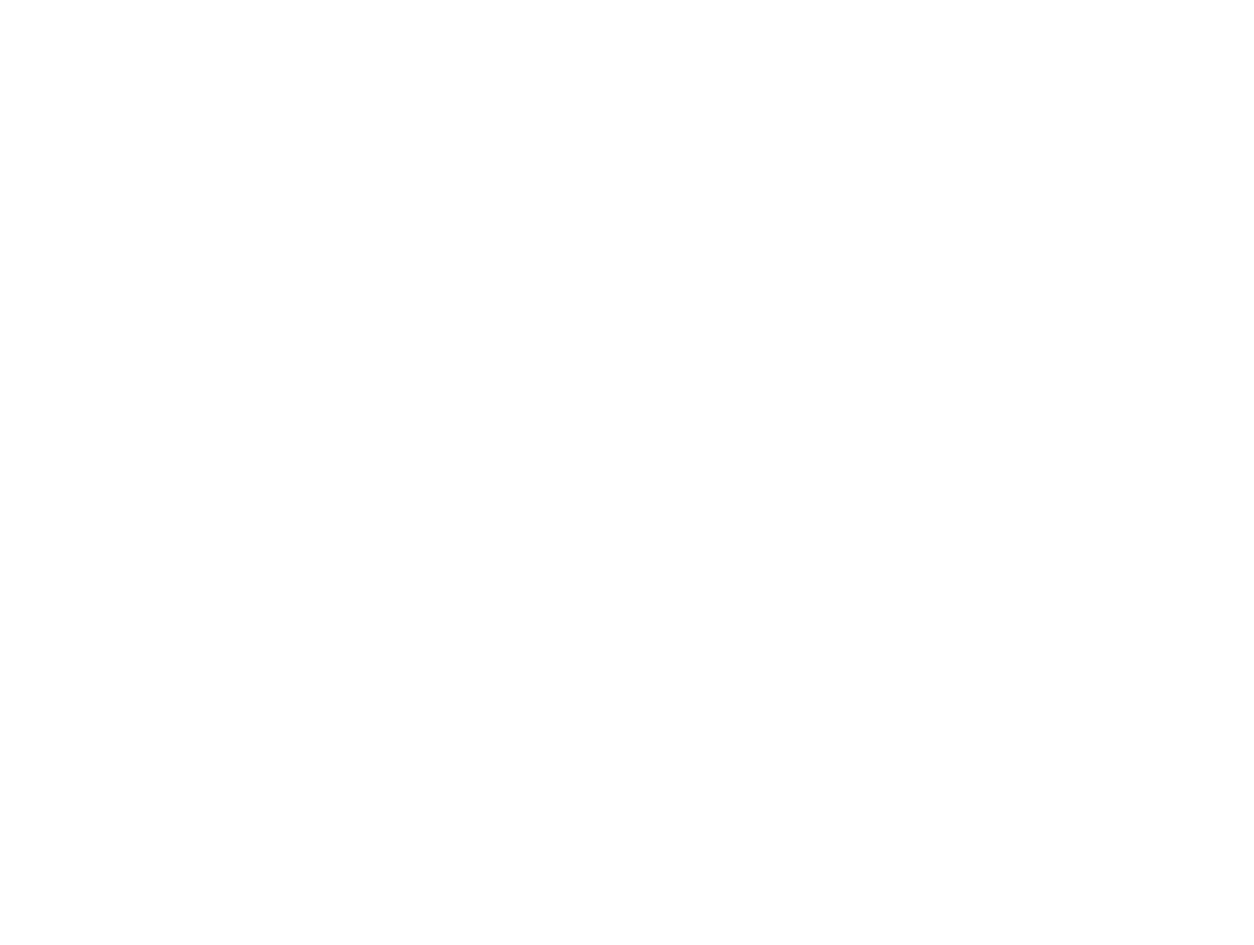
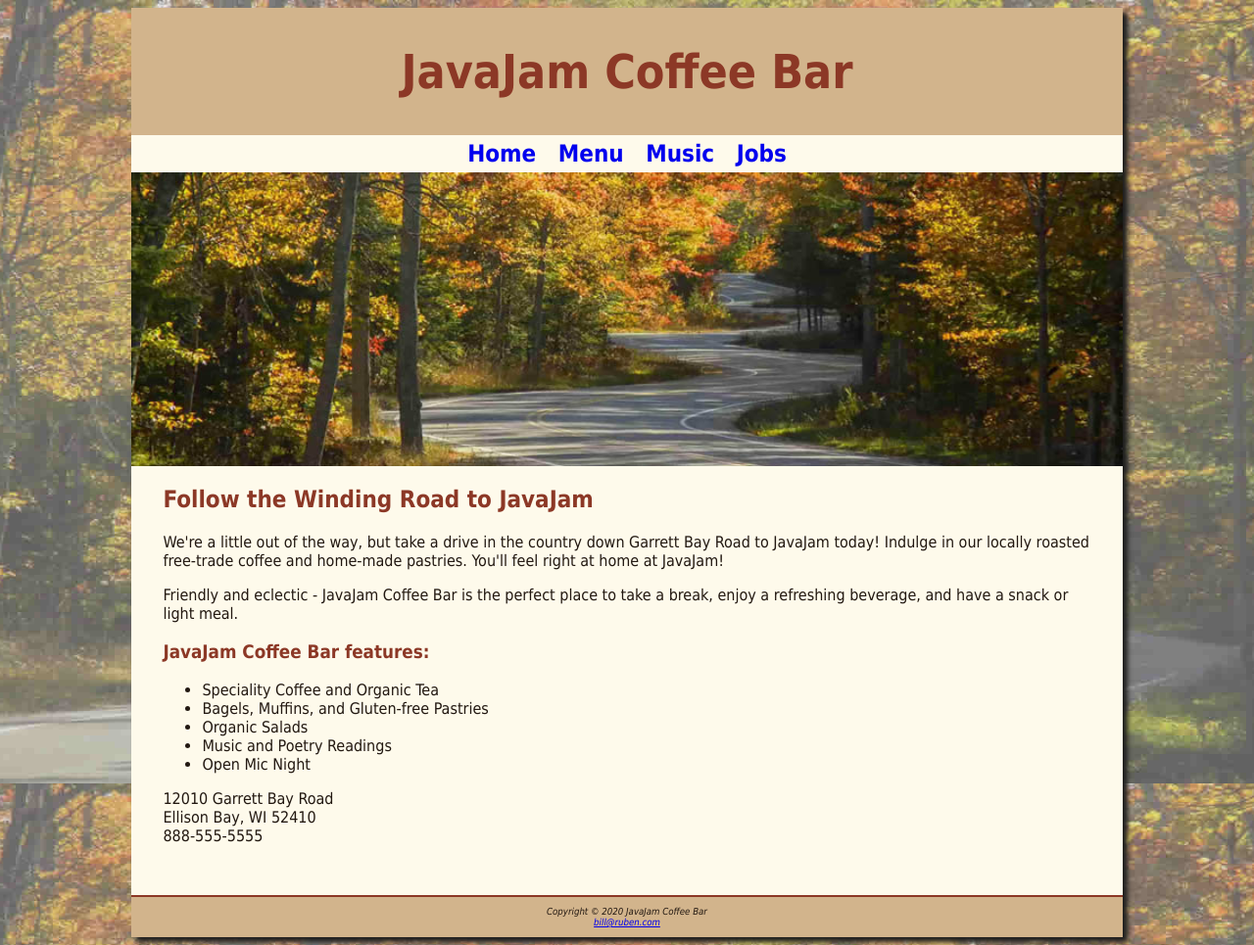
Before and after one commit to sdev153fl26/sdev153fl26, a plain HTML site: page ch04/index.html in a window 1280 px wide. Shown: the whole page at 98% size. Before the commit the page ends 800 px from the top, so only its background shows below. Drawn offline with Linux system fonts and the light colour scheme.

Commit message:
ch4update

```diff
--- a/ch04/index.html
+++ b/ch04/index.html
@@ -0,0 +1,56 @@
+<!DOCTYPE html>
+<html lang="en">
+<head>
+    <meta charset="UTF-8">
+    <meta name="viewport" content="width=device-width, initial-scale=1.0">
+    <link href="javajam.css" rel="stylesheet">
+    <title>JavaJam Coffee Bar</title>
+</head>
+<body>
+<div id ="wrapper">
+ <header>
+  <h1>JavaJam Coffee Bar</h1>
+</header>
+<nav>
+     <a href="index.html">Home</a> &nbsp;
+     <a href="menu.html">Menu</a> &nbsp;
+	   <a href="music.html">Music</a> &nbsp;
+     <a href="jobs.html">Jobs</a>
+</nav>
+<div id="homehero"></div>
+<main>
+  <h2>Follow the Winding Road to JavaJam</h2>
+  <p>We're a little out of the way, but take a drive
+    in the country down Garrett Bay Road to JavaJam
+    today! Indulge in our locally roasted
+    free-trade coffee and home-made pastries.
+    You'll feel right at home at JavaJam!
+  </p>
+  <p>
+    Friendly and eclectic - JavaJam Coffee Bar
+    is the perfect place to take a break, enjoy
+    a refreshing beverage, and have a snack or
+    light meal.
+  </p>
+  <h3>JavaJam Coffee Bar features:</h3>
+  <ul>
+    <li>Speciality Coffee and Organic Tea</li>
+    <li>Bagels, Muffins, and Gluten-free Pastries</li>
+    <li>Organic Salads</li>
+    <li>Music and Poetry Readings</li>
+    <li>Open Mic Night</li>
+  </ul>
+  <div>
+    12010 Garrett Bay Road<br>
+    Ellison Bay, WI 52410<br>
+    888-555-5555<br><br>
+  </div>
+</main>
+<footer>
+    Copyright &copy; 2020 JavaJam Coffee Bar<br>
+     <a href="mailto:bill@ruben.com">bill@ruben.com</a>
+</footer>
+</div>
+<script src="javajam.js"></script>
+</body>
+</html>
--- /dev/null
+++ b/ch04/javajam.css
@@ -0,0 +1,51 @@
+body { background-color: #FCEBB6;
+       color: #221811;
+       font-family: Tahoma, Arial, sans-serif;
+       background-image: url(fadedroad50.jpg);
+	 background-repeat: no-repeat;
+	 background-size: cover;
+	 background-attachment: fixed;
+       }
+header {color: #8C3826;
+        background-color: #D2B48C;
+        text-align: center;
+        padding-top: 5px;
+        padding-bottom: 5px; }
+h1 {  font-size: 3em; }
+h2 { color: #8C3826;}
+h3 { color: #8C3826; }
+h4 { background-color: #D2B48C;
+     font-size: 1.2em;
+      padding-left: .5em;
+      padding-bottom: .25em;}
+dt { color: #8C3826;}
+nav { font-weight: bold;
+      text-align: center;
+      font-size: 1.5em;
+       padding-top: 5px;
+       padding-bottom: 5px; }
+nav a { text-decoration: none;}
+main { padding: 0 2em 2em;
+       display: block;}
+img { padding-left: 10%;
+      padding-right: 10%;}
+footer { background-color: #D2B48C;
+         font-size: .60em;
+         font-style: italic;
+         text-align: center;
+         padding: 1em;
+         border-top: 2px solid #8C3826; }
+#wrapper { width: 80%;
+           margin-right:auto;
+           background-color: #FEFAEB;
+           margin-left:auto;
+           min-width: 900px;
+           max-width: 1280px;
+           box-shadow: 5px 5px 5px #1E1E1E; }
+.details { padding-left: 20%;
+           padding-right: 20%;}
+#homehero { height: 300px;
+            background-image: url(hero.jpg);
+	      background-repeat: no-repeat;
+	       background-size: cover;
+            }
--- /dev/null
+++ b/ch04/javajam.js
@@ -0,0 +1,5 @@
+let cupAmt;
+document.getElementById("mySubmit").onclick = function() {
+  cupAmt = document.getElementById("myCupAmt").value;
+  document.getElementById("myPrice").textContent = `Price of the cup is ${cupAmt}`;
+}
```
Also changed, not shown: ch03/menu.html (+1 -1 lines), ch04/menu.html (added, +64 -0 lines), ch04/menuJavaScript.html (added, +58 -0 lines), ch04/music.html (added, +49 -0 lines), ch04/ch4screenshot/Screenshot 2026-11-12 185220.png (added), ch04/ch4screenshot/Screenshot 2026-11-12 185302.png (added), ch04/ch4screenshot/Screenshot 2026-11-12 185819.png (added), ch04/ch4screenshot/Screenshot 2026-11-12 185852.png (added), ch04/fadedroad50.jpg (added), ch04/favicon.ico (added), ch04/greg.jpg (added), ch04/gregthumb.jpg (added), ch04/hero.jpg (added), ch04/melanie.jpg (added), 2 more files, 1 other file.
